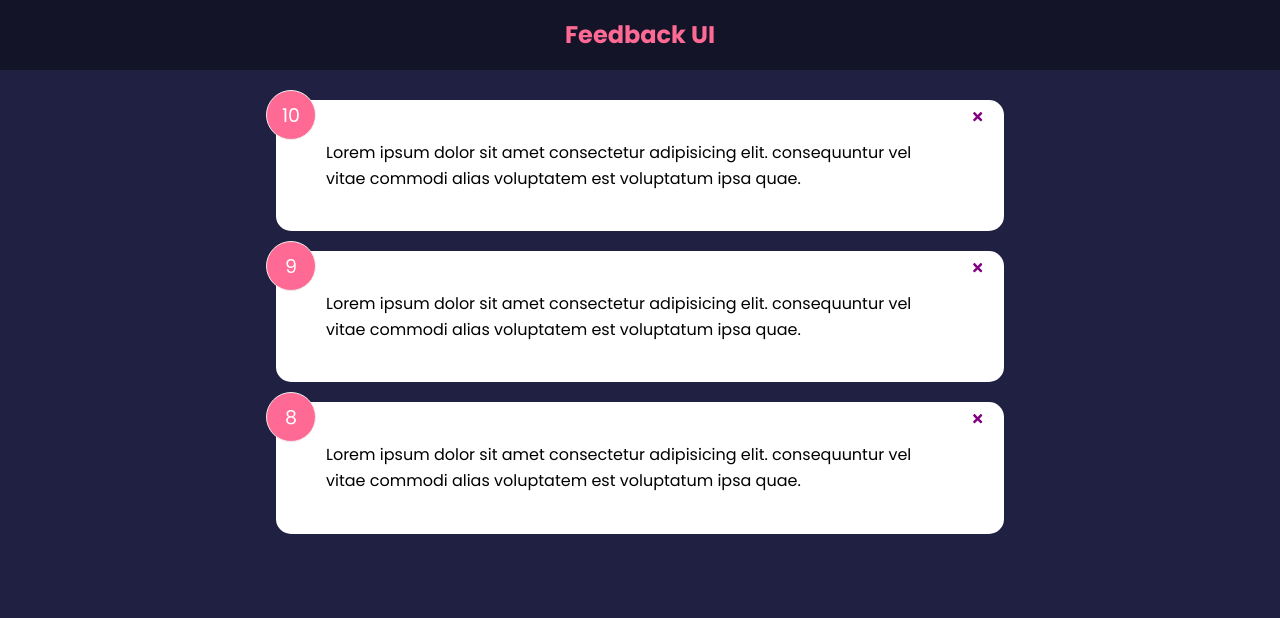
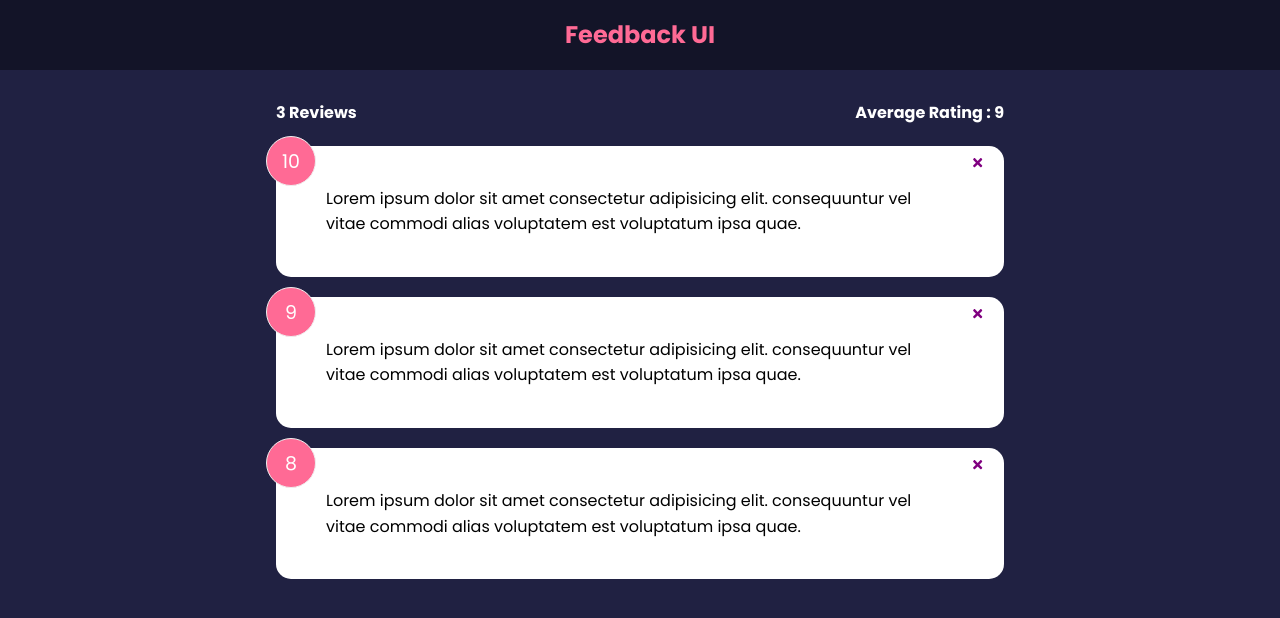
Before and after one commit to hieuvnautotech/UdemiKhoa1, a React (Create React App) app in the folder my-app/: page / in a window 1280 px wide. Shown: the top 618 px of the page. Built offline with nearby package versions, Linux system fonts and the light colour scheme.

Commit message:
xong bai 7

```diff
--- a/my-app/src/App.js
+++ b/my-app/src/App.js
@@ -3,6 +3,7 @@
 import { React, useState } from 'react'
 import FeedbackData from "./data/FeedbackData";
 import Card from "./components/Shared/Card"
+import FeedbackStats from "./components/FeedbackStats";
 // truyền cái props text wa header, nó có hỗ trợ propsDefault nếu ko có text
 // và có hỗ trợ thư viện loại props truyền qua là string hay boolean
 function App() {
@@ -20,6 +21,7 @@
       <>
         <Header />
         <div className="container">
+          <FeedbackStats feedback={feedback}/>
                 <FeedbackList feedback={feedback}
                   handleDelete={deleteFeedback}
                 />
--- /dev/null
+++ b/my-app/src/components/FeedbackStats.js
@@ -0,0 +1,24 @@
+import React from 'react'
+import PropTypes  from 'prop-types';
+
+function FeedbackStats({feedback}) {
+    let average = feedback.reduce((acc,cur)=>{
+        return acc + cur.rating
+    },0)/feedback.length
+
+    average = average.toFixed(1).replace(/[.,]0$/, '')
+    console.log(average)
+  return (
+    <div className='feedback-stats'>
+        <h4>{feedback.length} Reviews</h4>
+        <h4>Average Rating : {isNaN(average)?0:average}</h4>
+        </div>
+
+  )
+}
+
+FeedbackStats.propTypes = {
+    feedback: PropTypes.array.isRequired,
+}
+
+export default FeedbackStats
```
